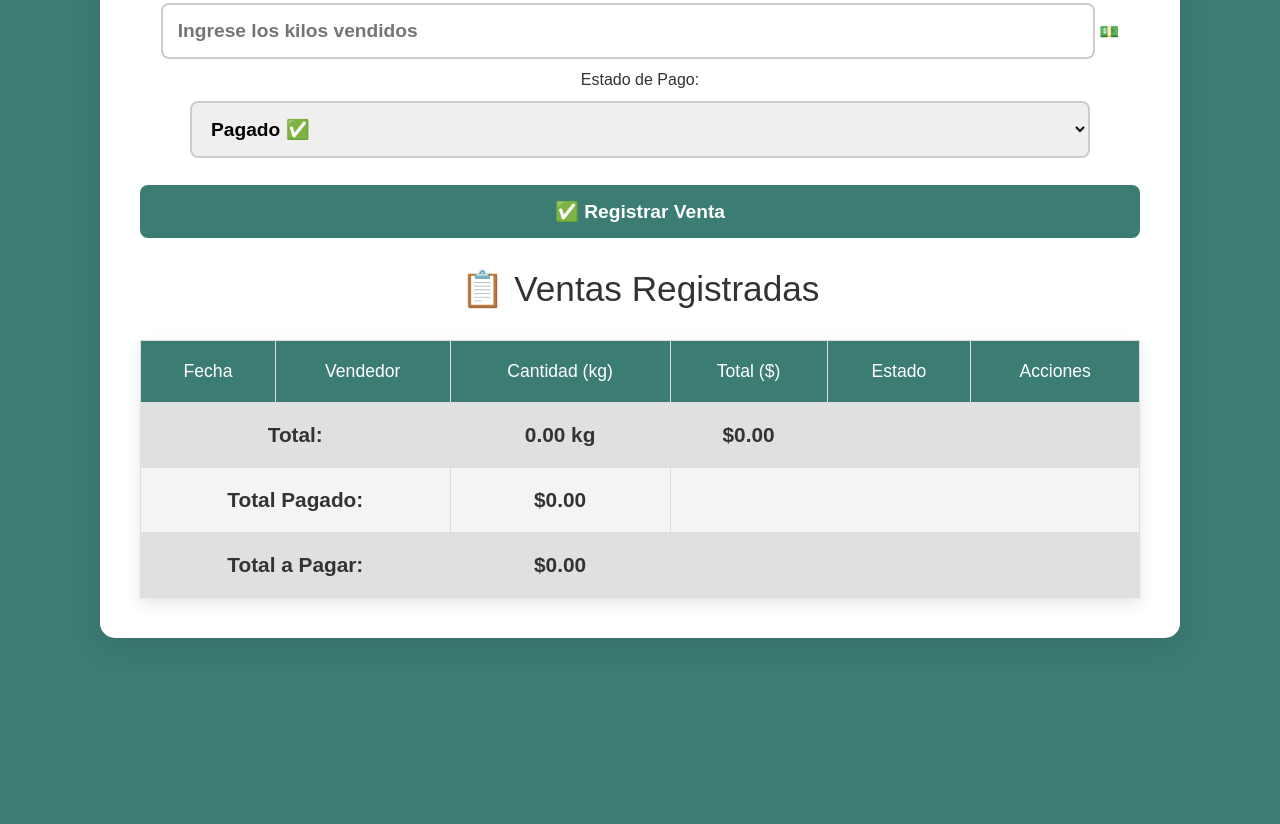
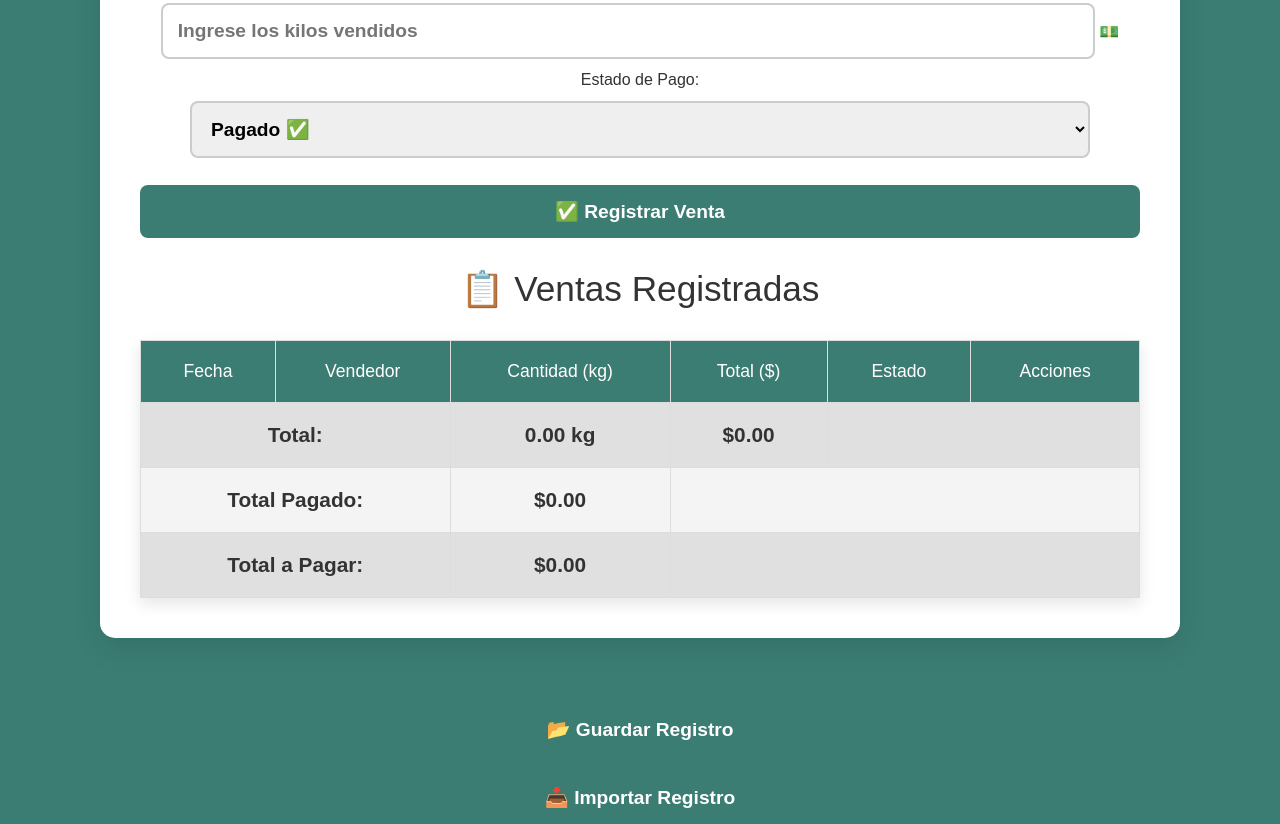
Before and after one commit to codeyil/Compraventacofee, a plain HTML site: page index.html in a window 1280 px wide. Shown: the part 521-1345 px from the top of the page. Before the commit the page ends 1209 px from the top, so only its background shows below. Drawn offline with Linux system fonts and the light colour scheme.

Commit message:
Actualizar index.html

```diff
--- a/index.html
+++ b/index.html
@@ -73,6 +73,13 @@
 
 
 
+<button onclick="exportarVentas()">📂 Guardar Registro</button>
+<input type="file" id="importarArchivo" style="display: none;" onchange="importarVentas(event)">
+<button onclick="document.getElementById('importarArchivo').click()">📥 Importar Registro</button>
+
+
+
+
 
 
 
```
